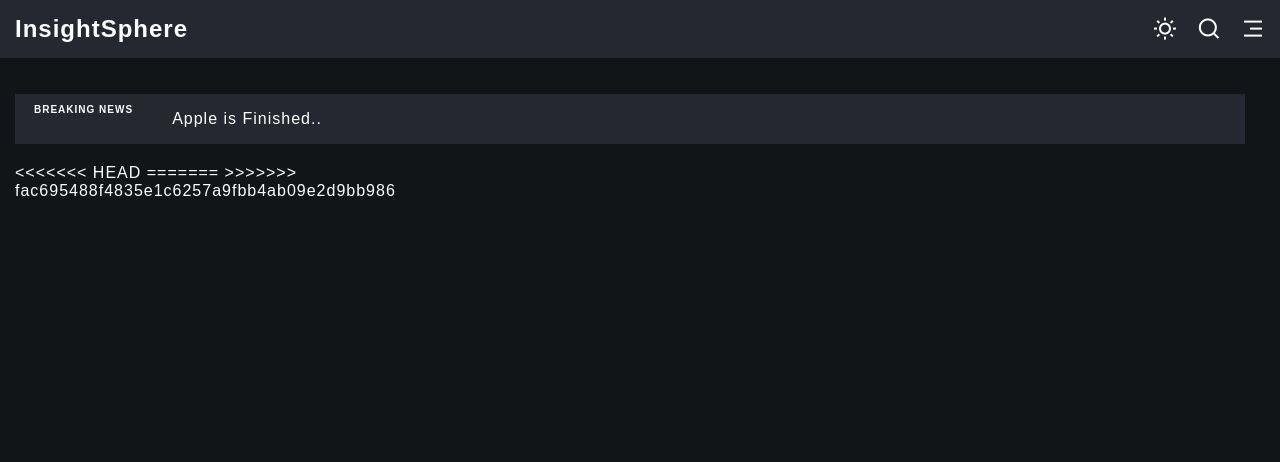
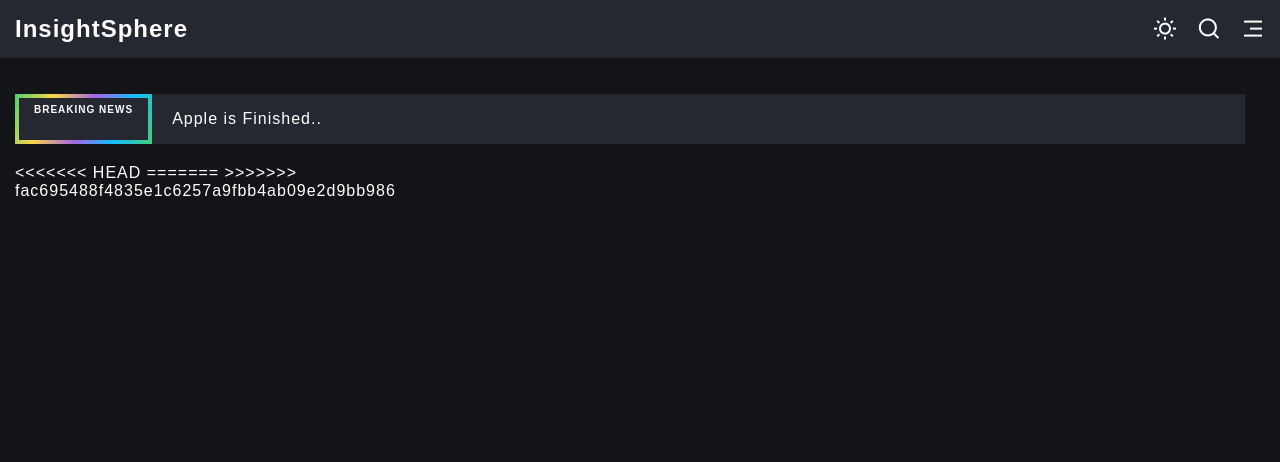
Before and after one commit to prince-mishraa/Project_InsightSphere, a plain HTML site: page index.html in a window 1280 px wide. Shown: the top 462 px of the page. Drawn offline with nearby package versions, Linux system fonts and the light colour scheme; a web font is replaced by a local one.

Commit message:
Resolved merge conflicts

```diff
--- a/assets/css/main.css
+++ b/assets/css/main.css
@@ -311,14 +311,11 @@ body.light-theme{
     height: inherit;
 }
 
-<<<<<<< HEAD
 .fancy-border{
     position: relative;
     overflow: hidden ;
 }
 
-=======
->>>>>>> fac695488f4835e1c6257a9fbb4ab09e2d9bb986
 .fancy-border::before{
     content: '';
     position: absolute;
@@ -460,7 +457,6 @@ body.light-theme{
     color: var(--light-color-alt);
 }
 
-<<<<<<< HEAD
 /* Quick Read */
 .section-title{
     position: relative;
@@ -795,6 +791,3 @@ body.light-theme{
 
 
 }
-=======
-
->>>>>>> fac695488f4835e1c6257a9fbb4ab09e2d9bb986
--- a/assets/javascript/main.js
+++ b/assets/javascript/main.js
@@ -71,7 +71,6 @@ themeToggleBtn.addEventListener('click', () => {
 
 });
 
-<<<<<<< HEAD
 //Swiper
 
 const swiper = new Swiper('.swiper',{
@@ -93,7 +92,3 @@ const swiper = new Swiper('.swiper',{
         }
     }
 });
-
-
-=======
->>>>>>> fac695488f4835e1c6257a9fbb4ab09e2d9bb986
```
